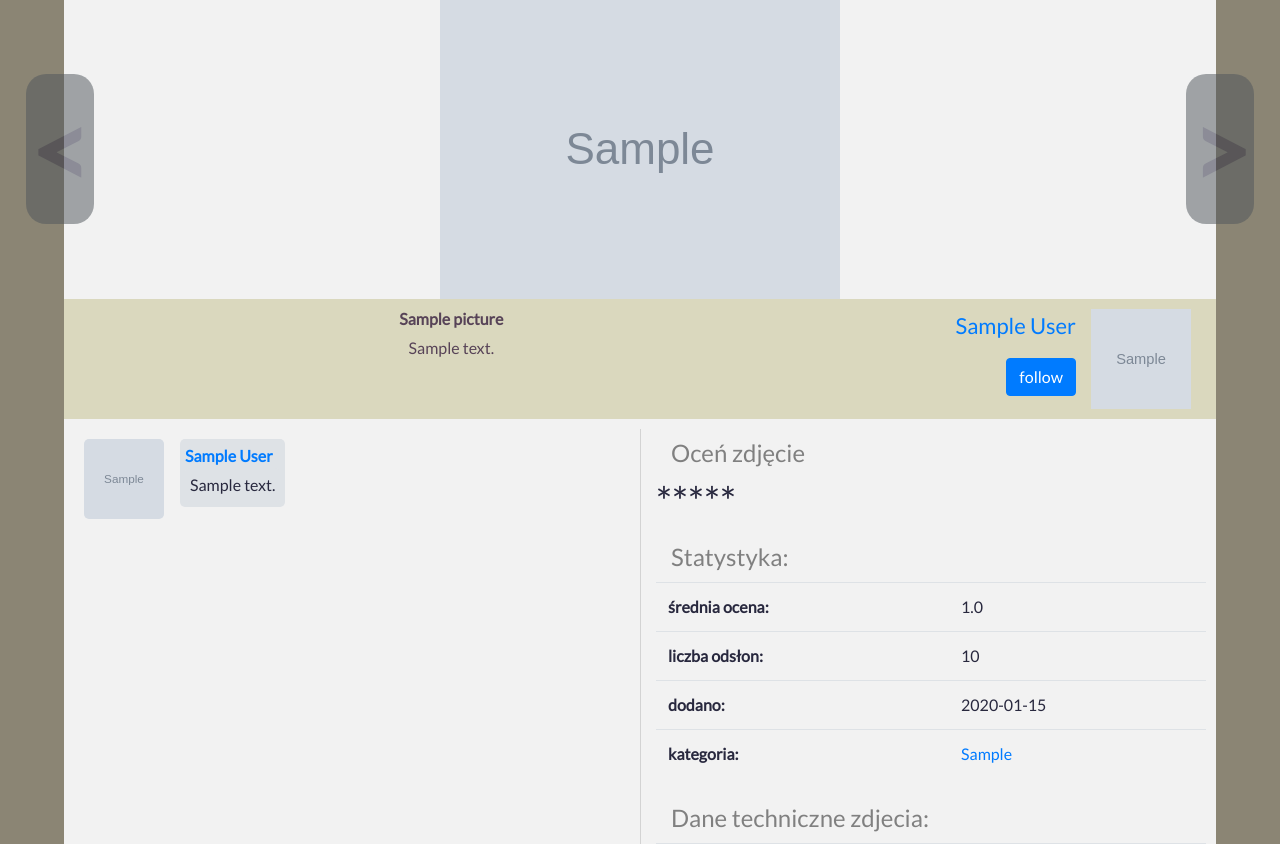
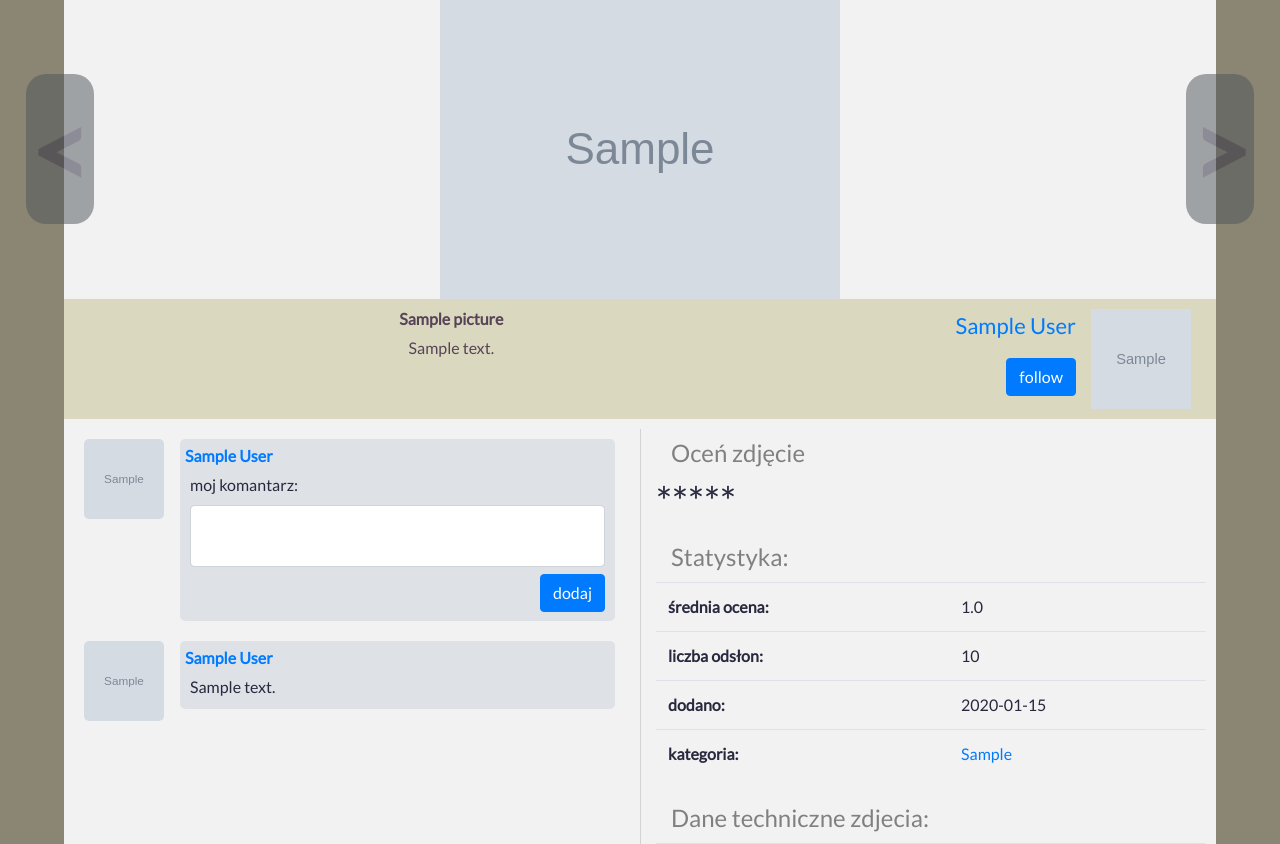
Before and after one commit to allVentures/fotoPX-Picture-Sharing-Application-, a Django app: a page that uses fotoPXapp/templates/picture_view.html in a window 1280 px wide. Shown: the part 140-984 px from the top of the page. Run offline with Django 3.2, Linux system fonts and the light colour scheme; a user stored in the database is signed in; tables that the repository leaves empty hold one stand-in row (values such as "Sample post"); grey boxes marked "Sample" are stand-in pictures; parts of the project's set-up code (start-up, migrations or seed data) failed here and were passed over; some libraries are stand-ins or nearby versions.

Commit message:
Picture commenting functionality added

```diff
--- a/fotoPXapp/forms.py
+++ b/fotoPXapp/forms.py
@@ -61,27 +61,25 @@ class LoginForm(forms.Form):
                                error_messages={'required': 'to pole jest wymagane'})
 
 
-
 class AddPictureForm(forms.Form):
     CAT = []
     categories = PictureCategory.objects.all()
     for cat in categories:
-        CAT.append((cat.id,cat.category))
+        CAT.append((cat.id, cat.category))
         CATEGORIES = tuple(CAT)
 
-#this tuple is here just for testing purposes; otherwise use the dynamically generated tuple above
+    # this tuple is here just for testing purposes; otherwise use the dynamically generated tuple above
     # CATEGORIES = (
     # (1, "Moda"),
     # (2, "Krajobraz"),
     # (3, "Portret"),
     # )
 
-
     picture = forms.ImageField(label="picture", max_length=160, required=True, error_messages={
         'invalid_image': 'zaladuj poprawny plik ze zdjeciem. dozwolone formaty: .jpg, .tif, .bmp',
         'required': 'musisz wybrać zdjęcie'})
     title = forms.CharField(label="title", required=False, max_length=160,
-                            widget=forms.TextInput( attrs={"class": "form-control"}))
+                            widget=forms.TextInput(attrs={"class": "form-control"}))
     description = forms.CharField(label="description", required=False, max_length=512, widget=forms.Textarea(
         attrs={"class": "form-control"}))
     picture_category = forms.CharField(label="category", required=True,
@@ -89,3 +87,8 @@ class AddPictureForm(forms.Form):
                                        error_messages={'required': 'to pole jest wymagane'})
     picture_tags = forms.CharField(label="picture_tags", required=False,
                                    widget=forms.TextInput(attrs={"class": "form-control"}), max_length=256)
+
+
+class AddComment(forms.Form):
+    comment = forms.CharField(label="comment", required=False, max_length=256, widget=forms.Textarea(
+        attrs={"class": "form-control commentInput", "rows": 2}))
--- a/fotoPXapp/static/css/styles.css
+++ b/fotoPXapp/static/css/styles.css
@@ -261,6 +261,32 @@ li.comments div {
     margin: 5px;
 }
 
+.addPictureComment {
+    width: 100%;
+}
+
+.addPictureCommentBox {
+    margin-bottom: 0;
+}
+
+.commentInput {
+    margin-bottom: 7px;
+    width: 100%;
+    box-sizing: border-box;
+    resize: none;
+    min-height: 50px;
+    overflow: hidden;
+}
+
+.buttonAddComment{
+    float: right;
+    margin-bottom: 4px;
+}
+
+.pictureComment {
+    width: 100%;
+}
+
 /*-----------------USER PAGE----------------------------*/
 .userInfoUserPage {
     width: 100%;
@@ -421,7 +447,7 @@ ul.errorlist {
     width: 100%;
 }
 
-.uploadPicBtn{
+.uploadPicBtn {
     margin-top: 10px;
 }
 
--- a/fotoPXapp/static/js/scripts.js
+++ b/fotoPXapp/static/js/scripts.js
@@ -127,5 +127,54 @@ $(function () {
 
 // all picture display flex end
 
+// Picture comments input size
+    var $commentInput = $('.form-control.commentInput');
+    $commentInput.on('input', function (e) {
+        var scroll_height = $(this).get(0).scrollHeight;
+        if (scroll_height > 60) {
+            $(this).css('height', scroll_height + 'px');
+        }
+    });
+    $commentInput.on('keydown', function (e) {
+        if ((e.keyCode == 46) || (e.keyCode == 8)) {
+            var scroll_height = $(this).get(0).scrollHeight;
+            $(this).css('height', scroll_height - 200 + 'px');
+        }
+    });
+
+// Picture comments  - Add Comment
+    var $buttonComment = $('.buttonAddComment');
+    $buttonComment.on('click', function (e) {
+        var url = $(location).attr('href');
+        var $pictureComment = $('#id_comment').val();
+        $.ajax({
+            url: url,
+            data: {"picture_comment": $pictureComment},
+            type: "GET",
+            dataType: "json"
+        }).done(function (json) {
+            add_new_picture_comment(json);
+        }).fail(function (xhr, status, err) {
+        }).always(function (xhr, status) {
+        });
+    })
+
+    function add_new_picture_comment(comment) {
+        var $new_comment = `
+     <li class="media comments">
+        <a href="/${comment["commenter_slug"]}">
+            <img class="mr-3 commentAvatar" src="/media/${comment["commenter_avatar"]}" alt="">
+        </a>
+        <div class="pictureComment">
+            <a href="/${comment["commenter_slug"]}">${comment["commenter_name"]}</a>
+            <div class="media-body">
+            ${comment["comment"]}
+            </div>
+        </div>
+    </li>`;
+        $('#pictureCommentLi').after($new_comment);
+    }
+
+
 // --------------------JS END -------------------------
 });
--- a/fotoPXapp/templates/picture_view.html
+++ b/fotoPXapp/templates/picture_view.html
@@ -28,6 +28,22 @@
 <div class="row pictureComments">
     <div class="col-6">
         <ul class="list-unstyled">
+            {% if user.is_authenticated %}
+                <li class="media comments" id="pictureCommentLi">
+                    <a href="/{{ user.extenduser.slug }}">
+                        <img class="mr-3 commentAvatar" src="{{ user.extenduser.avatar_picture.url }}" alt="">
+                    </a>
+                    <div class="addPictureComment">
+                        <a href="/{{ user.extenduser.slug }}">{{ user.extenduser.name }}</a>
+
+                        <div class="form-group addPictureCommentBox">
+                            <label for="comment">moj komantarz:</label>
+                            {{ form.comment }}
+                            <button type="button" class="btn btn-primary buttonAddComment">dodaj</button>
+                        </div>
+                    </div>
+                </li>
+            {% endif %}
             {% for comment in comments %}
                 {% for commenter in commenters_array %}
                     {% if commenter.user_id == comment.commenter.id %}
@@ -35,7 +51,7 @@
                             <a href="/{{ commenter.slug }}">
                                 <img class="mr-3 commentAvatar" src="{{ commenter.avatar_picture.url }}" alt="">
                             </a>
-                            <div>
+                            <div class="pictureComment">
                                 <a href="/{{ commenter.slug }}">{{ commenter.name }}</a>
                                 <div class="media-body">
                                     {{ comment.comment }}
--- a/fotoPXapp/views.py
+++ b/fotoPXapp/views.py
@@ -17,7 +17,7 @@ from fotoPXapp.models import ExtendUser, Regions, Picture, PictureCategory, Pict
     PictureComment, Followers, Tags
 from fotoPXapp.GlobalFunctions import ReplacePolishCharacters, RemoveSpecialCharacters, GetExifData
 from PIL import Image
-from fotoPXapp.forms import RegisterForm, LoginForm, AddPictureForm
+from fotoPXapp.forms import RegisterForm, LoginForm, AddPictureForm, AddComment
 
 
 # ------------MAIN PAGE, HEADER , FOOTER-----------------------
@@ -324,6 +324,19 @@ class AllPictures(View):
 
 class PictureView(View):
     def get(self, request, category_slug, picture_slug, id):
+        form = AddComment()
+        picture_comment = str(request.GET.get('picture_comment'))
+
+        if picture_comment != "None":
+            new_comment = PictureComment.objects.create(commenter_id=request.user.id, comment=picture_comment,
+                                                        picture_id_id=id)
+            response_data = {}
+            response_data["comment"] = new_comment.comment
+            response_data["commenter_name"] = request.user.first_name + " " + request.user.last_name
+            response_data["commenter_avatar"] = str(request.user.extenduser.avatar_picture)
+            response_data["commenter_slug"] = request.user.extenduser.slug
+            return HttpResponse(dumps(response_data), content_type="application/json")
+
         picture_to_display = Picture.objects.get(id=id)
         picture_owner_id = picture_to_display.picture_user_id_id
         picture_owner_info = ExtendUser.objects.get(user_id=picture_owner_id)
@@ -337,10 +350,11 @@ class PictureView(View):
         all_commenters = []
         for usr in picture_comments:
             commenter = ExtendUser.objects.get(user_id=usr.commenter)
-            all_commenters.append(commenter)
+            if commenter not in all_commenters:
+                all_commenters.append(commenter)
 
         ctx = {"picture": picture_to_display, "owner": picture_owner_info, "comments": picture_comments,
-               "commenters_array": all_commenters, "picture_rating": average_picture_rating}
+               "commenters_array": all_commenters, "picture_rating": average_picture_rating, "form": form}
         return render(request, "picture_view.html", ctx)
 
 
@@ -404,7 +418,7 @@ class AddPicture(LoginRequiredMixin, View):
             if Picture.objects.filter(pic_slug=new_pic_slug):
                 new_pic_slug = new_pic_slug + str(random.randint(1, 10000))
 
-            #--save EXIF--
+            # --save EXIF--
 
             exif_tags = GetExifData(im)
 
@@ -421,8 +435,8 @@ class AddPicture(LoginRequiredMixin, View):
                 shutter_speed=exif_tags["exposure_time"],
                 f_stop=exif_tags["f_stop"],
                 lens=exif_tags["lens"],
-                camera_model = exif_tags["camera_model"],
-                creation_date= exif_tags["date_taken"],
+                camera_model=exif_tags["camera_model"],
+                creation_date=exif_tags["date_taken"],
             )
 
             # ---- convert and add tags to picture -----
```
